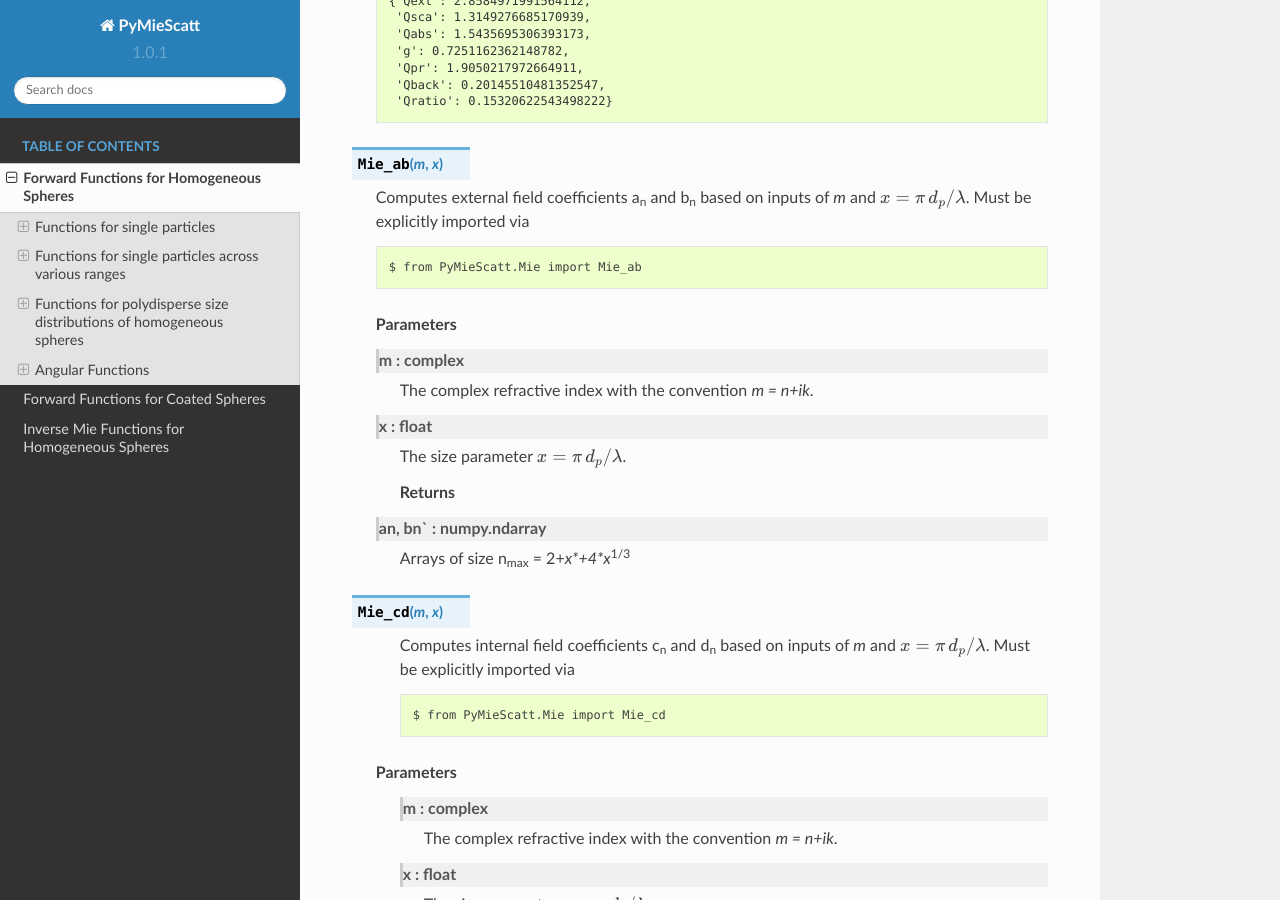
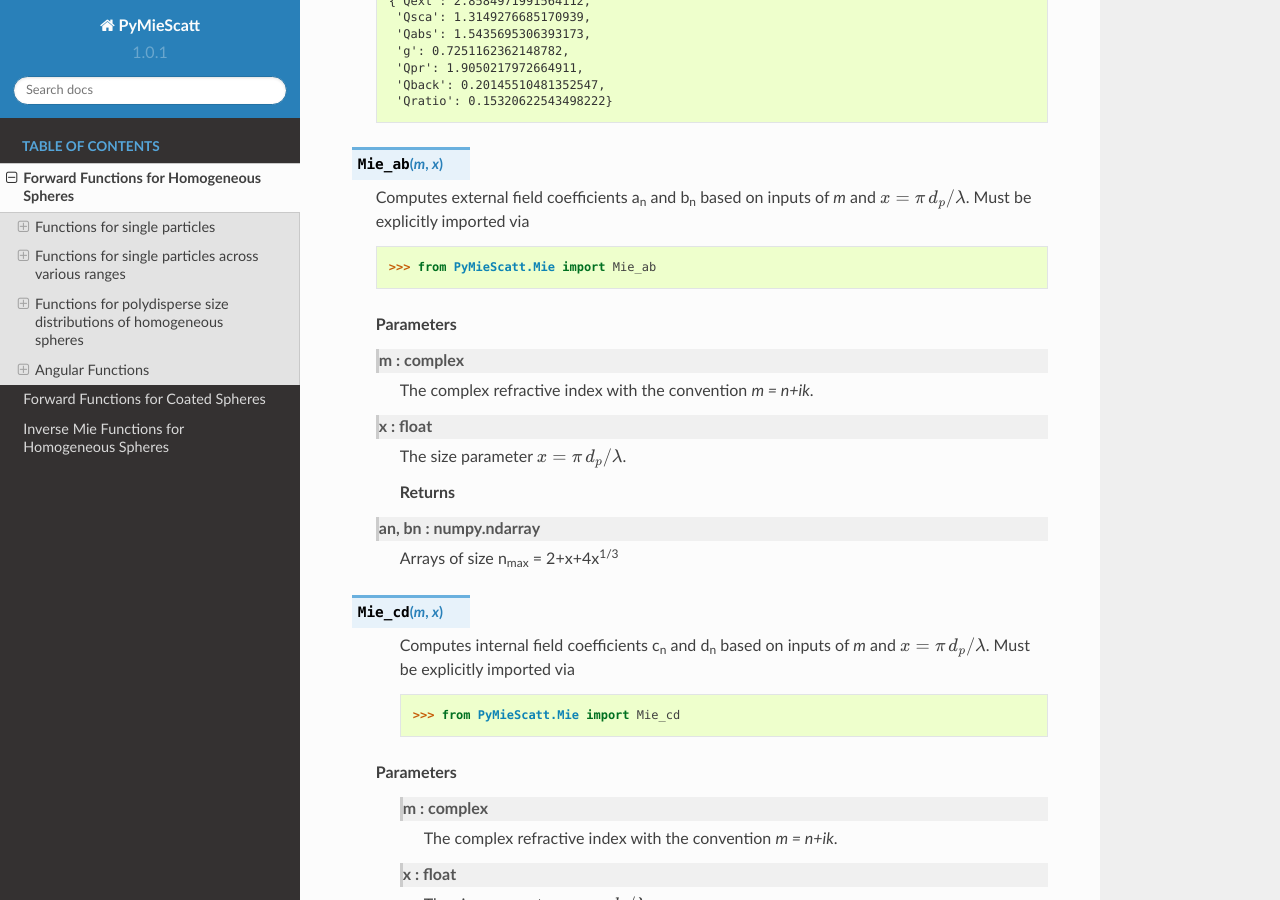
Before and after one commit to bsumlin/PyMieScatt, a Sphinx documentation site: the page built from docs/forward.rst, in a window 1280 px wide and 900 px high, scrolled down 1328 px. Built offline with Sphinx 7.4.7 and the Read the Docs theme 2.0.0, drawn with Linux system fonts in a browser that asks for light colours; formulas are drawn with MathJax 3; pages that are not in the unit, such as notebooks, are missing from menus; some of the changed text lies outside the part shown.

```diff
--- a/docs/forward.rst
+++ b/docs/forward.rst
@@ -60,7 +60,7 @@ Functions for single particles
 
    Computes external field coefficients a\ :sub:`n` and b\ :sub:`n` based on inputs of *m* and :math:`x=\pi\,d_p/\lambda`. Must be explicitly imported via ::
 
-   $ from PyMieScatt.Mie import Mie_ab
+   >>> from PyMieScatt.Mie import Mie_ab
 
    **Parameters**
 
@@ -73,14 +73,14 @@ Functions for single particles
 	**Returns**
 
 
-   an, bn` : numpy.ndarray
-	Arrays of size n\ :sub:`max` = 2+\ *x*+4\ *x*:sup:`1/3`
+   an, bn : numpy.ndarray
+	Arrays of size n\ :sub:`max` = 2+x+4x\ :sup:`1/3`
 
 .. py:Function:: Mie_cd(m,x)
 
    Computes internal field coefficients c\ :sub:`n` and d\ :sub:`n` based on inputs of *m* and :math:`x=\pi\,d_p/\lambda`. Must be explicitly imported via ::
 
-   $ from PyMieScatt.Mie import Mie_cd
+   >>> from PyMieScatt.Mie import Mie_cd
 
   **Parameters**
 
@@ -456,7 +456,7 @@ These functions compute the angle-dependent scattered field intensities, scatter
 
    Calculates S\ :sub:`1` and S\ :sub:`2` at μ=cos(θ), where θ is the scattering angle. Must be explicitly imported via: ::
 
-   $ from PyMieScatt.Mie import MieS1S2
+   >>> from PyMieScatt.Mie import MieS1S2
 
    Uses :py:func:`Mie_ab` to calculate a\ :sub:`n` and b\ :sub:`n`, and :py:func:`MiePiTau` to calculate π\ :sub:`n` and τ\ :sub:`n`. S\ :sub:`1` and S\ :sub:`2` are calculated by:
 
@@ -484,7 +484,7 @@ These functions compute the angle-dependent scattered field intensities, scatter
 
    Calculates π\ :sub:`n` and τ\ :sub:`n`. Must be explicitly imported via: ::
 
-   $ from PyMieScatt.Mie import MiePiTau
+   >>> from PyMieScatt.Mie import MiePiTau
 
    This function uses recurrence relations to calculate π\ :sub:`n` and τ\ :sub:`n`, beginning with π\ :sub:`0` = 1, π\ :sub:`1` = 3μ (where μ is the cosine of the scattering angle), τ\ :sub:`0` = μ, and τ\ :sub:`1` = 3cos(2cos\ :sup:`-1` (μ)):
 
```
Also changed, not shown: docs/forwardCS.rst (+31 -0 lines).
